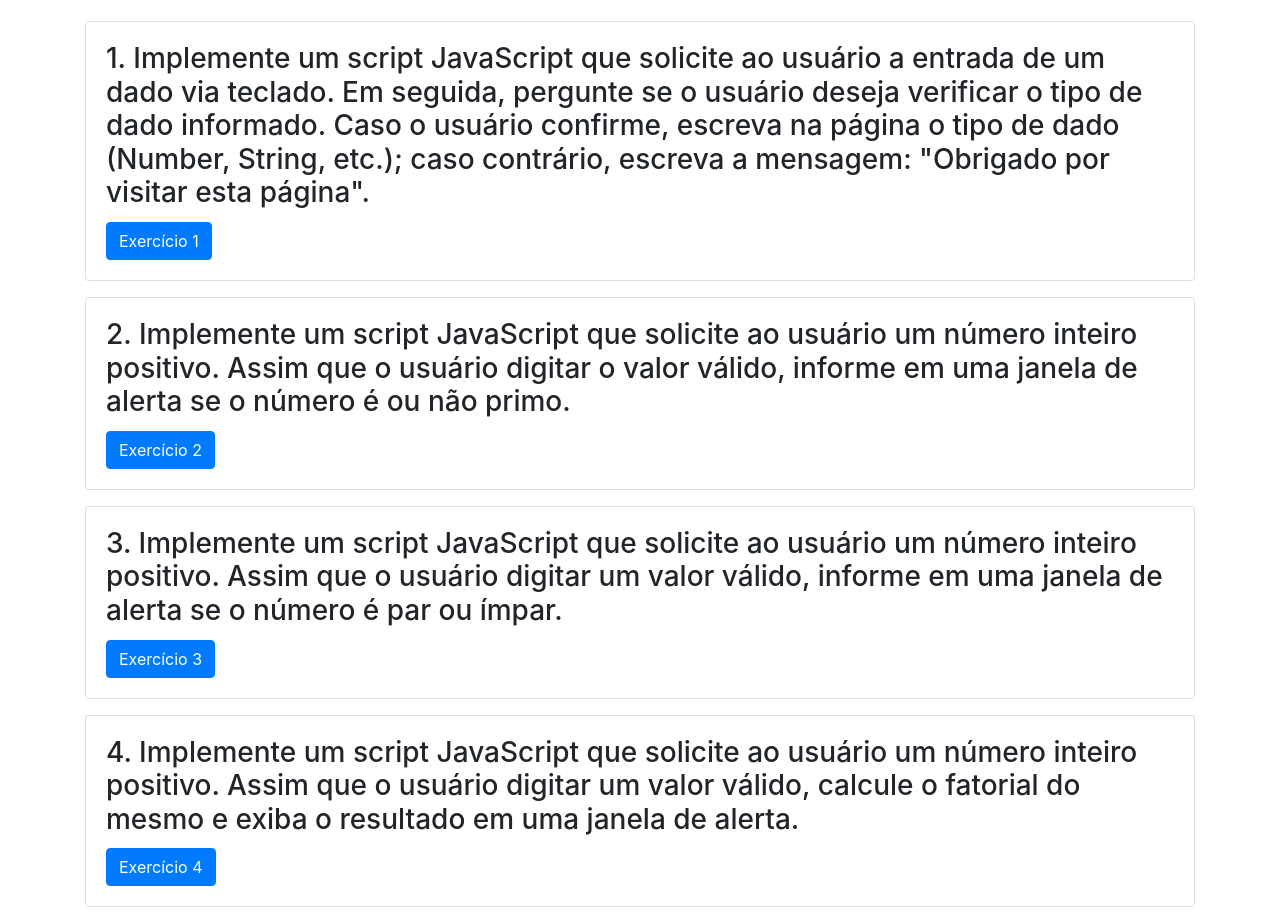
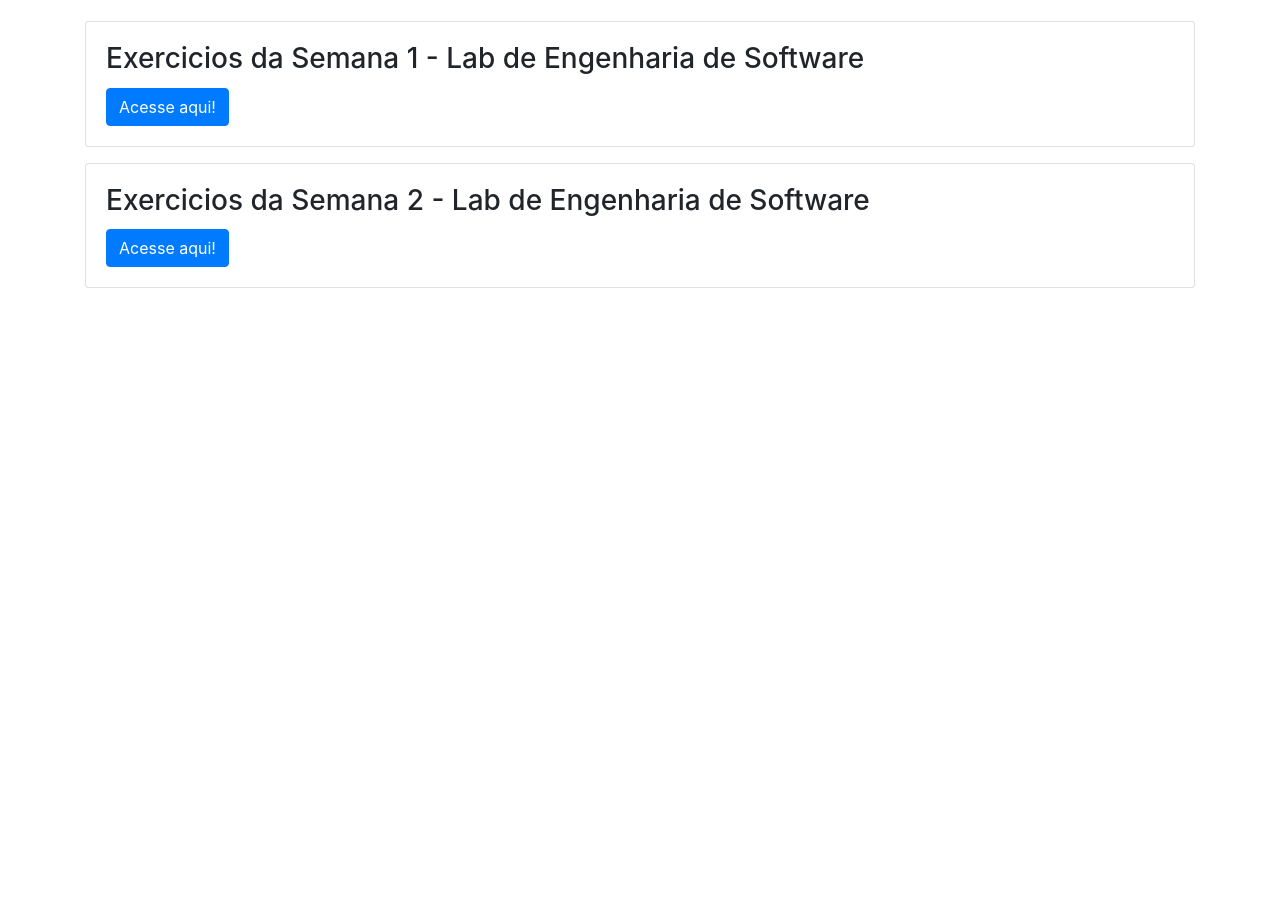
Before and after one commit to KaiqueSandel/AtividadesJS-LabES-FATEC, a plain HTML site: page index.html in a window 1280 px wide. Shown: the part 99-1022 px from the top of the page. After the commit the page ends 800 px from the top, so only its background shows below. Drawn offline with nearby package versions, Linux system fonts and the light colour scheme.

Commit message:
Update index.html

```diff
--- a/index.html
+++ b/index.html
@@ -1,23 +1,3 @@
-<!--<!DOCTYPE html>
-<html lang="en">
-<head>
-    <meta charset="UTF-8">
-    <meta name="viewport" content="width=device-width, initial-scale=1.0">
-    <title>Exercícios JavaScript - Lab Engenharia de Software</title>
-    <script src="script.js"></script>
-</head>
-<body>
-    <h1>Menu de Seleção</h1>
-    <h3>1. Implemente um script JavaScript que solicite ao usuario a entrada de um dado via teclado. Em seguida, pergunte se o usuario deseja verificar o tipo de dado informado. Caso o usuario confirme escreva no copo da pagina o tipo de dado (Number, String, etc.) caso contrário escreva a mensagem: "Obrigado por visitar esta pagina".</h2>
-        <button onclick="exercicio1()">Exercício 1</button> <br>
-    <h3>2. Implemente um script JavaScript que solicite ao usuario um numero inteiro positivo. Assim que o usuario digitar o valor valido informa em uma janela de alerta se o numero é ou não primo.    </h2>
-        <button onclick="exercicio2()">Exercício 2</button> <br>
-    <h3>3. Implemente um script JavaScript que solicite ao usuario um numero inteiro positivo. ASsim que o usuario digitar um valor valido informe em uma janela de alerta se o numero é par ou impar.</h2>
-        <button onclick="exercicio3()">Exercício 3</button> <br>
-    <h3>4. Implemente um script java script que solicite ao usuario um numero inteiro positivo. Assim que o ususario digitar um valor valido calcule o fatorial do mesmop e exiba o resultado em uma janela de alerta.</h2>
-        <button onclick="exercicio4()">Exercício 4</button> <br>
-</body>
-</html>-->
 <!DOCTYPE html>
 <html lang="en">
 <head>
@@ -25,7 +5,6 @@
     <meta name="viewport" content="width=device-width, initial-scale=1.0">
     <title>Exercícios JavaScript - Lab Engenharia de Software</title>
     <link rel="stylesheet" href="https://stackpath.bootstrapcdn.com/bootstrap/4.5.2/css/bootstrap.min.css">
-    <script src="script.js"></script>
 </head>
 <body>
     <div class="container mt-5">
@@ -33,29 +12,15 @@
 
         <div class="card mb-3">
             <div class="card-body">
-                <h3 class="card-title">1. Implemente um script JavaScript que solicite ao usuário a entrada de um dado via teclado. Em seguida, pergunte se o usuário deseja verificar o tipo de dado informado. Caso o usuário confirme, escreva na página o tipo de dado (Number, String, etc.); caso contrário, escreva a mensagem: "Obrigado por visitar esta página".</h2>
-                <button class="btn btn-primary" onclick="exercicio1()">Exercício 1</button>
+                <h3 class="card-title">Exercicios da Semana 1 - Lab de Engenharia de Software</h3>
+                <a href="semana1.html"><button class="btn btn-primary">Acesse aqui!</button></a>
             </div>
         </div>
 
         <div class="card mb-3">
             <div class="card-body">
-                <h3 class="card-title">2. Implemente um script JavaScript que solicite ao usuário um número inteiro positivo. Assim que o usuário digitar o valor válido, informe em uma janela de alerta se o número é ou não primo.</h2>
-                <button class="btn btn-primary" onclick="exercicio2()">Exercício 2</button>
-            </div>
-        </div>
-
-        <div class="card mb-3">
-            <div class="card-body">
-                <h3 class="card-title">3. Implemente um script JavaScript que solicite ao usuário um número inteiro positivo. Assim que o usuário digitar um valor válido, informe em uma janela de alerta se o número é par ou ímpar.</h2>
-                <button class="btn btn-primary" onclick="exercicio3()">Exercício 3</button>
-            </div>
-        </div>
-
-        <div class="card mb-3">
-            <div class="card-body">
-                <h3 class="card-title">4. Implemente um script JavaScript que solicite ao usuário um número inteiro positivo. Assim que o usuário digitar um valor válido, calcule o fatorial do mesmo e exiba o resultado em uma janela de alerta.</h2>
-                <button class="btn btn-primary" onclick="exercicio4()">Exercício 4</button>
+                <h3 class="card-title">Exercicios da Semana 2 - Lab de Engenharia de Software</h3>
+                <a href="semana2.html"><button class="btn btn-primary">Acesse aqui!</button></a>
             </div>
         </div>
     </div>
```
